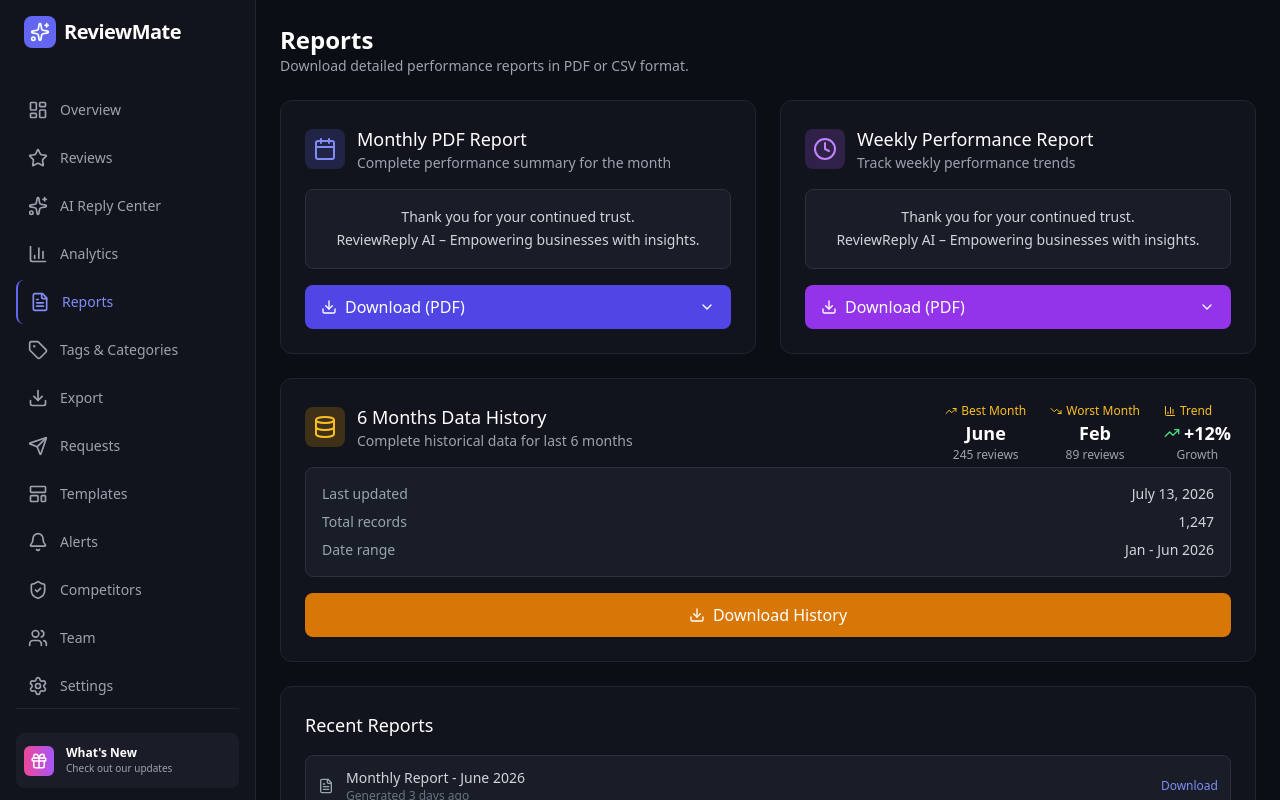
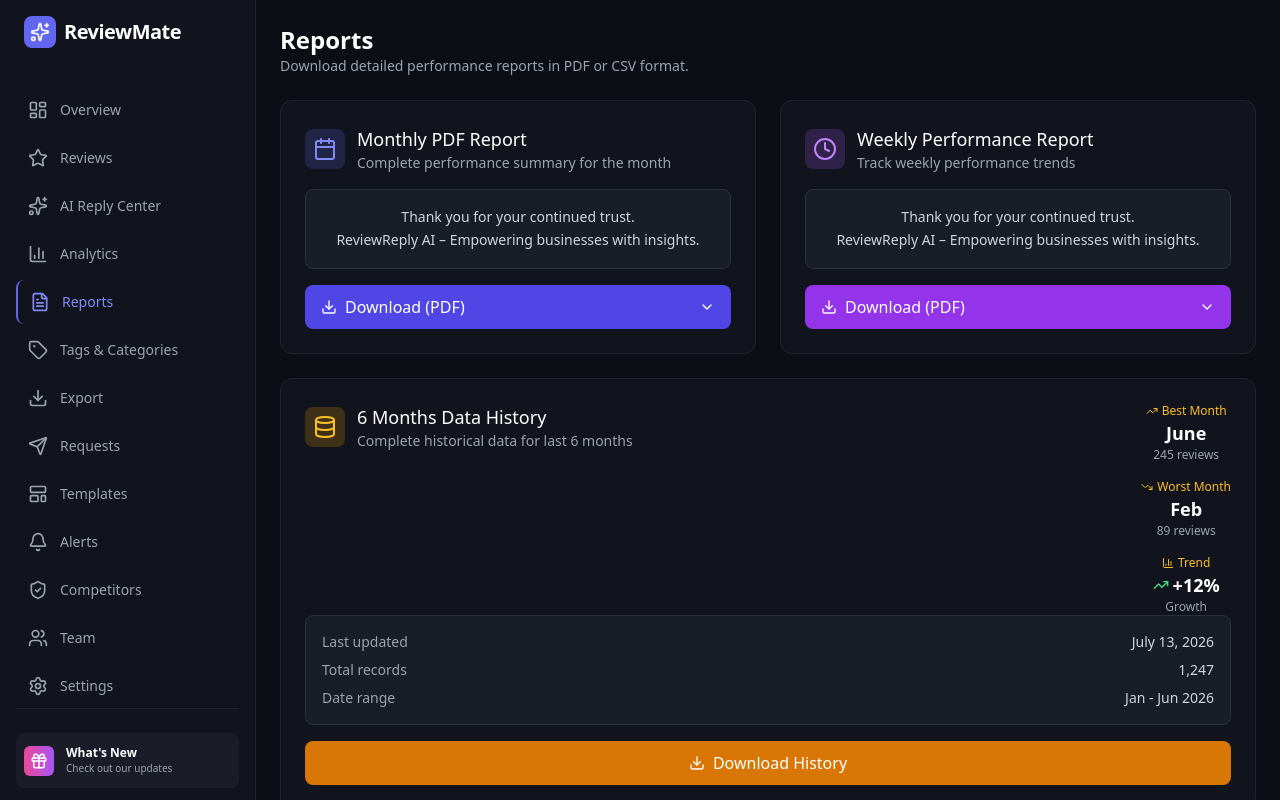
Before and after one commit to afnankhan123456/reviewreply-ai, a Next.js app: page /plans/standard/dashboard/reports in a window 1280 px wide. Built offline with nearby package versions, Linux system fonts and the light colour scheme.

Commit message:
Update page.tsx

```diff
--- a/app/plans/standard/dashboard/reports/page.tsx
+++ b/app/plans/standard/dashboard/reports/page.tsx
@@ -265,9 +265,10 @@ export default function ReportsPage() {
               </div>
             </div>
 
-            <div className="flex gap-6">
+            {/* ✅ Vertical layout (ek ke neeche ek) */}
+            <div className="flex flex-col gap-4">
               <div className="text-center">
-                <div className="flex items-center gap-1 text-amber-400 text-xs font-medium">
+                <div className="flex items-center gap-1 text-amber-400 text-xs font-medium justify-center">
                   <TrendingUp className="w-3 h-3" />
                   Best Month
                 </div>
@@ -275,7 +276,7 @@ export default function ReportsPage() {
                 <p className="text-xs text-gray-400">245 reviews</p>
               </div>
               <div className="text-center">
-                <div className="flex items-center gap-1 text-amber-400 text-xs font-medium">
+                <div className="flex items-center gap-1 text-amber-400 text-xs font-medium justify-center">
                   <TrendingDown className="w-3 h-3" />
                   Worst Month
                 </div>
@@ -283,7 +284,7 @@ export default function ReportsPage() {
                 <p className="text-xs text-gray-400">89 reviews</p>
               </div>
               <div className="text-center">
-                <div className="flex items-center gap-1 text-amber-400 text-xs font-medium">
+                <div className="flex items-center gap-1 text-amber-400 text-xs font-medium justify-center">
                   <BarChart3 className="w-3 h-3" />
                   Trend
                 </div>
@@ -330,34 +331,6 @@ export default function ReportsPage() {
           </button>
         </div>
       </div>
-
-      {/* Recent Reports List */}
-      <div className="mt-6 bg-[#11141C] border border-[#1F2430] rounded-xl p-6">
-        <h3 className="text-white font-medium text-lg mb-4">Recent Reports</h3>
-        <div className="space-y-3">
-          <div className="flex items-center justify-between bg-[#181D27] border border-[#2A303C] rounded-lg p-3">
-            <div className="flex items-center gap-3">
-              <FileText className="w-4 h-4 text-gray-400" />
-              <div>
-                <p className="text-sm text-gray-300">Monthly Report - June 2026</p>
-                <p className="text-xs text-gray-500">Generated 3 days ago</p>
-              </div>
-            </div>
-            <button className="text-xs text-indigo-400 hover:text-indigo-300">Download</button>
-          </div>
-          <div className="flex items-center justify-between bg-[#181D27] border border-[#2A303C] rounded-lg p-3">
-            <div className="flex items-center gap-3">
-              <FileText className="w-4 h-4 text-gray-400" />
-              <div>
-                <p className="text-sm text-gray-300">Weekly Report - Week 28</p>
-                <p className="text-xs text-gray-500">Generated 5 days ago</p>
-              </div>
-            </div>
-            <button className="text-xs text-indigo-400 hover:text-indigo-300">Download</button>
-          </div>
-        </div>
-      </div>
-
     </div>
   );
 }
```
